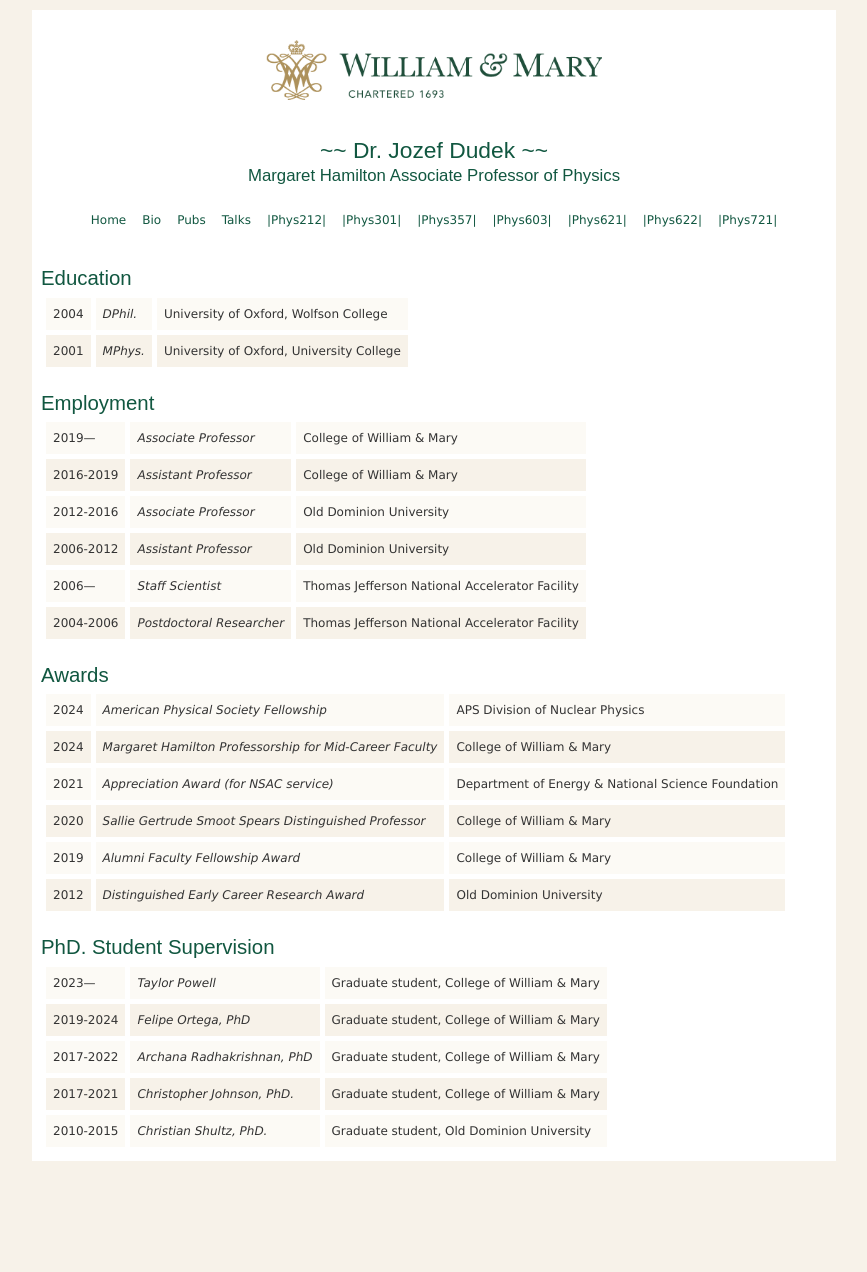
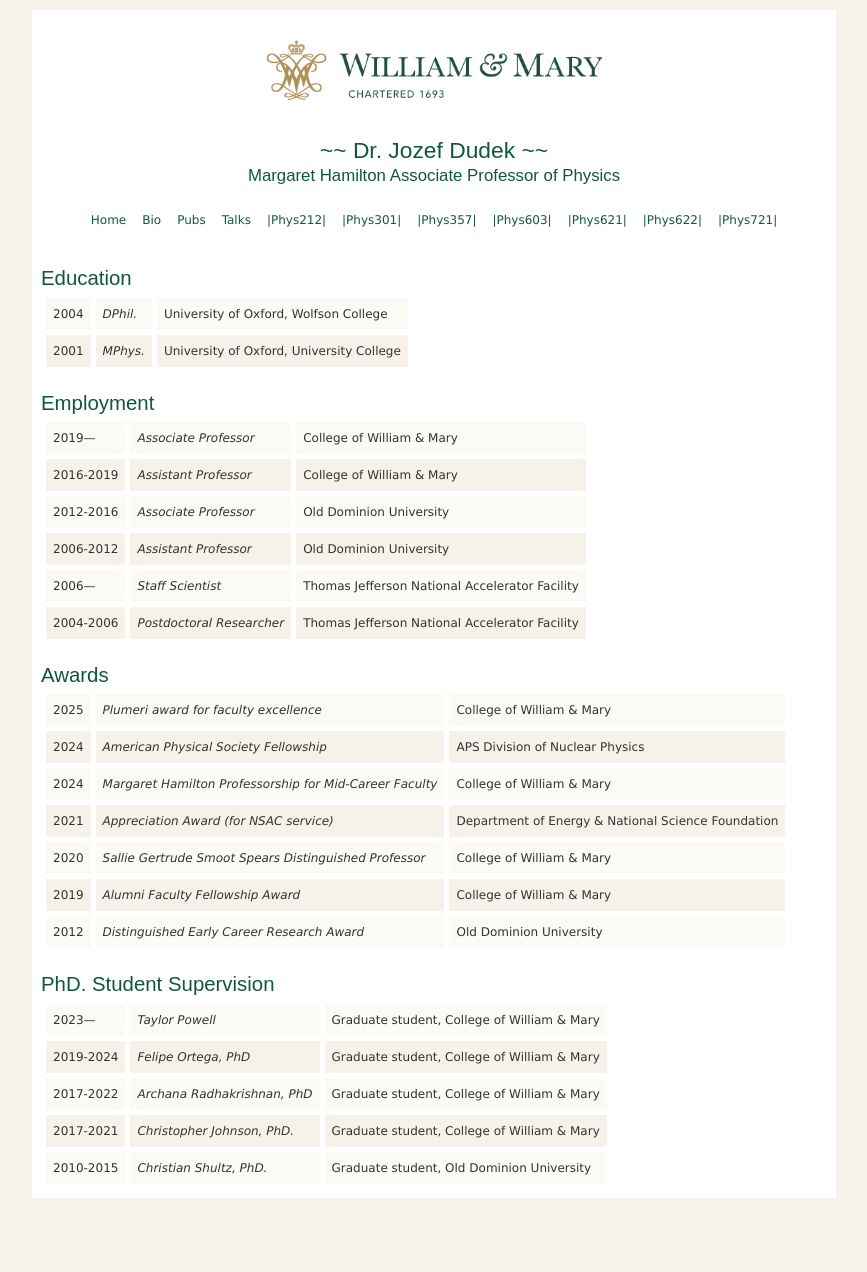
Before and after one commit to jozefdudek/personal_website, a Jekyll site: the page built from bio.html, in a window 1280 px wide. Shown: the whole page, without its empty margins (192-1059 px from the left). Built offline with Jekyll 4.4.1, drawn with Linux system fonts in a browser that asks for light colours; before the commit the page ends 1235 px from its top, so only the background shows below that.

Commit message:
added plumeri award

```diff
--- a/bio.html
+++ b/bio.html
@@ -73,6 +73,12 @@
 <h2>Awards</h2>
 
 <table class="highlights">
+
+ <tr class="highlights">
+      <td class="highlights"> 2025 </td>
+      <td class="highlights"> <i>Plumeri award for faculty excellence</i> </td>
+      <td class="highlights">College of William &amp; Mary</td>
+    </tr>
 
  <tr class="highlights">
       <td class="highlights"> 2024 </td>
```
